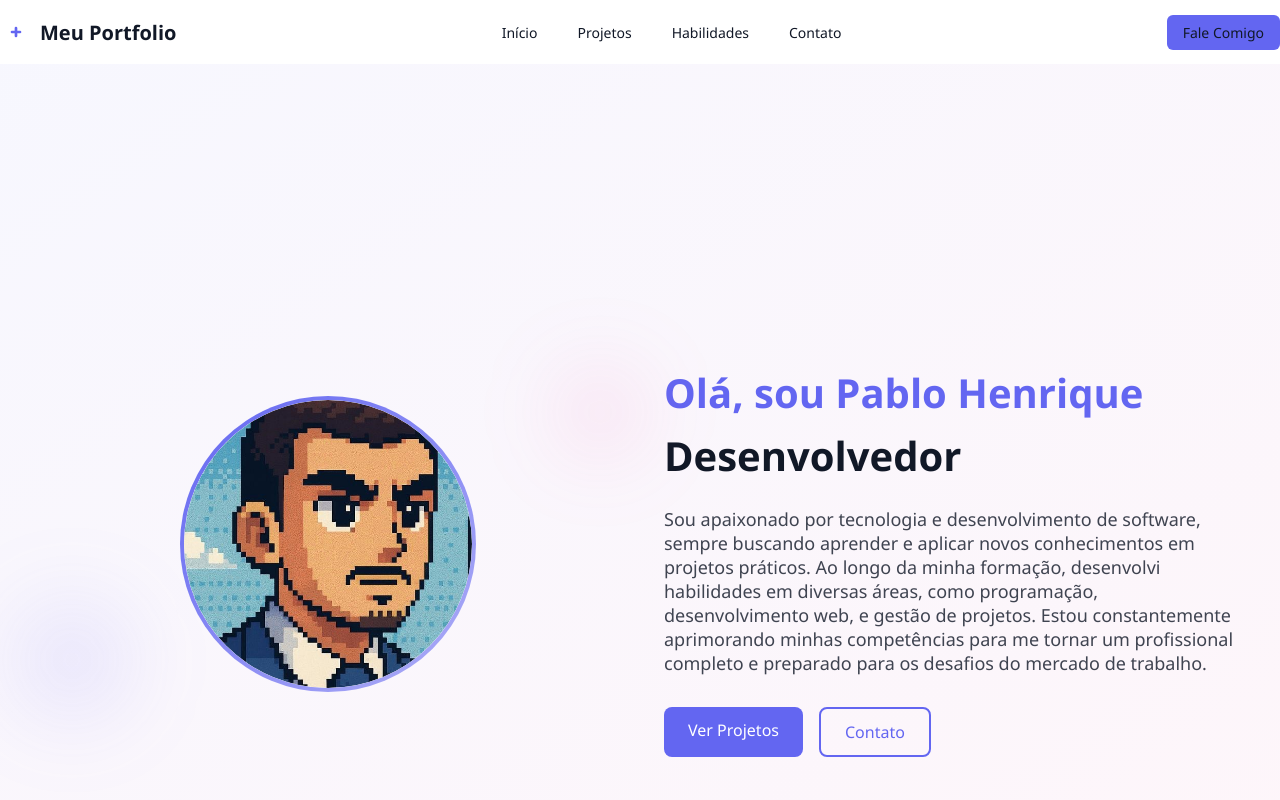
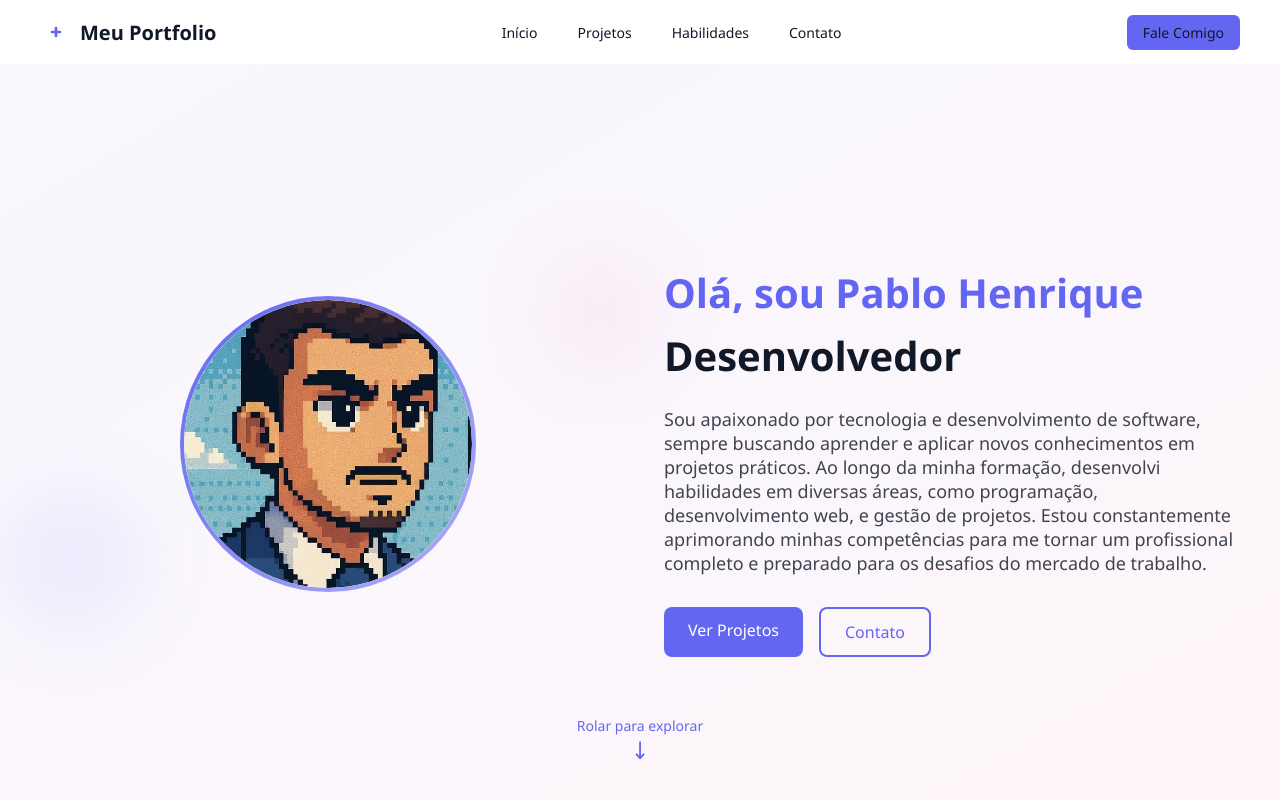
Before and after one commit to PabloDomiciano/Portfolio, a plain HTML site: page index.html in a window 1280 px wide. Shown: the top 800 px of the page. Drawn offline with Linux system fonts and the light colour scheme.

Commit message:
Correções do Css(Section e Navbar)

```diff
--- a/css/style.css
+++ b/css/style.css
@@ -14,8 +14,8 @@ body {
 
 section {
   position: relative;
-  padding-top: 5rem;
-  min-height: 100vh;
+  padding-top: 1rem;
+  min-height: 91vh;
   display: flex;
   align-items: center;
   overflow: hidden;
@@ -198,6 +198,8 @@ section {
 }
 .nav-inner {
   display: flex;
+  padding-left: 2.5rem;
+  padding-right: 2.5rem;
   height: 4rem;
   align-items: center;
   justify-content: space-between;
@@ -277,6 +279,7 @@ section {
 
 .section-padding {
   padding: 80px 20px;
+  padding-top: 0rem;
 }
 
 .bg-secondary {
```
